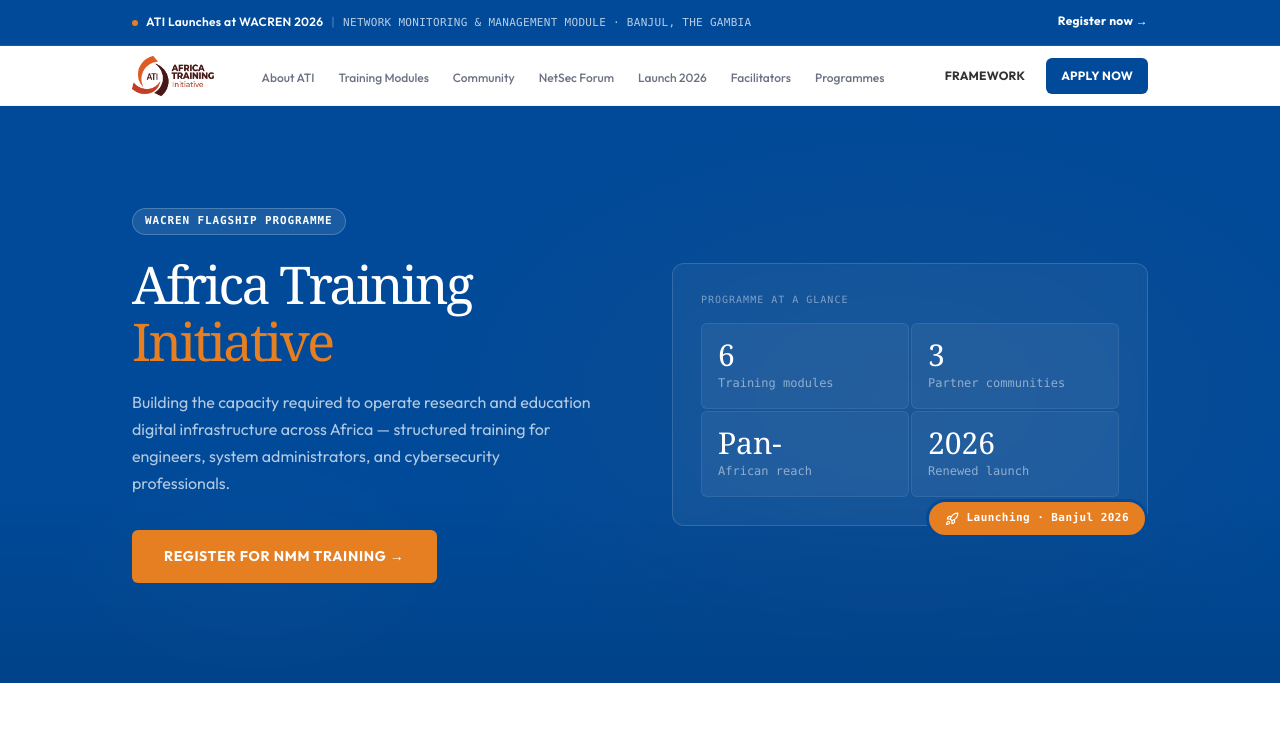
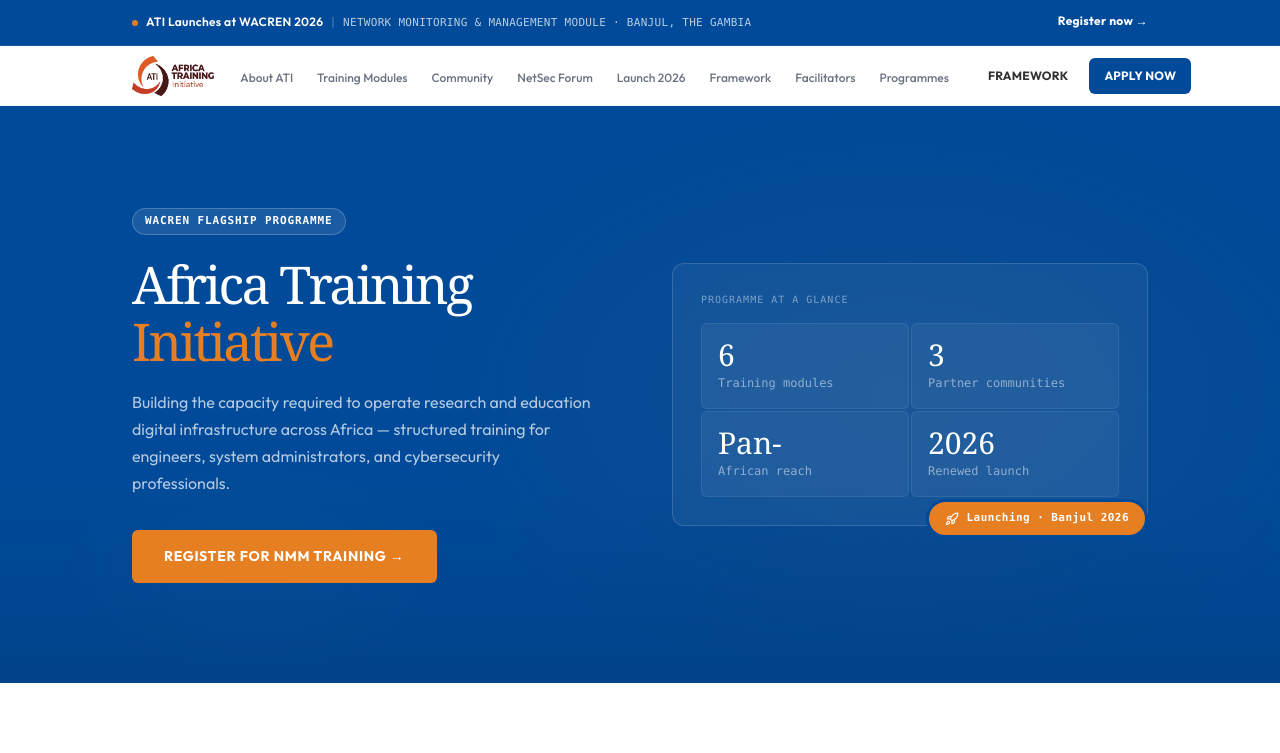
Before and after one commit to steadygroupinc/wacren-ati, a Next.js app: page / in a window 1280 px wide. Shown: the top 753 px of the page. Built offline with nearby package versions, Linux system fonts and the light colour scheme; what @mui/material-nextjs would draw is missing.

Commit message:
fix: ensure Framework appears in mobile menu and points to anchor section

```diff
--- a/src/components/Navigation.tsx
+++ b/src/components/Navigation.tsx
@@ -31,6 +31,7 @@
     { name: 'Community', href: '/#community' },
     { name: 'NetSec Forum', href: '/netsec' },
     { name: 'Launch 2026', href: '/#launch' },
+    { name: 'Framework', href: '/#framework' },
     { name: 'Facilitators', href: '/#facilitator' },
     { name: 'Programmes', href: '/#related' },
   ];
```
